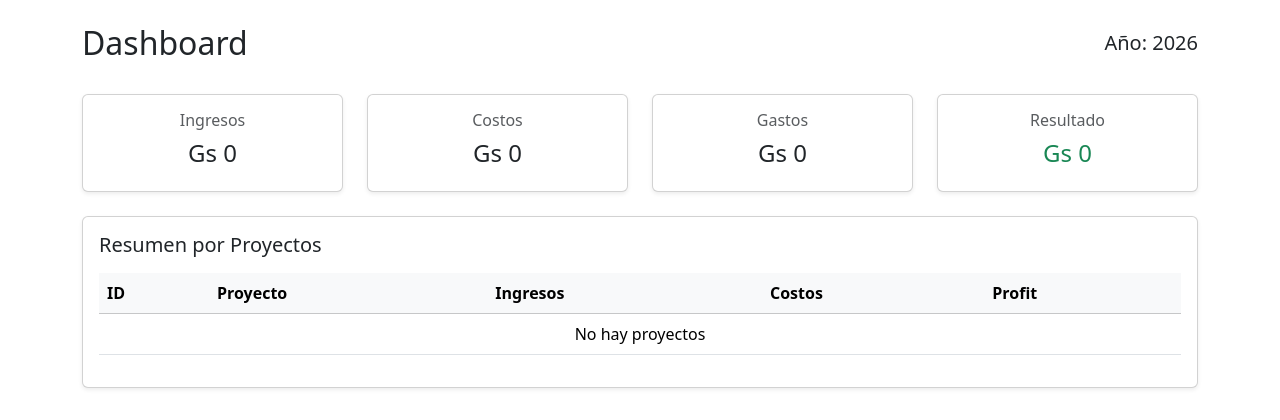
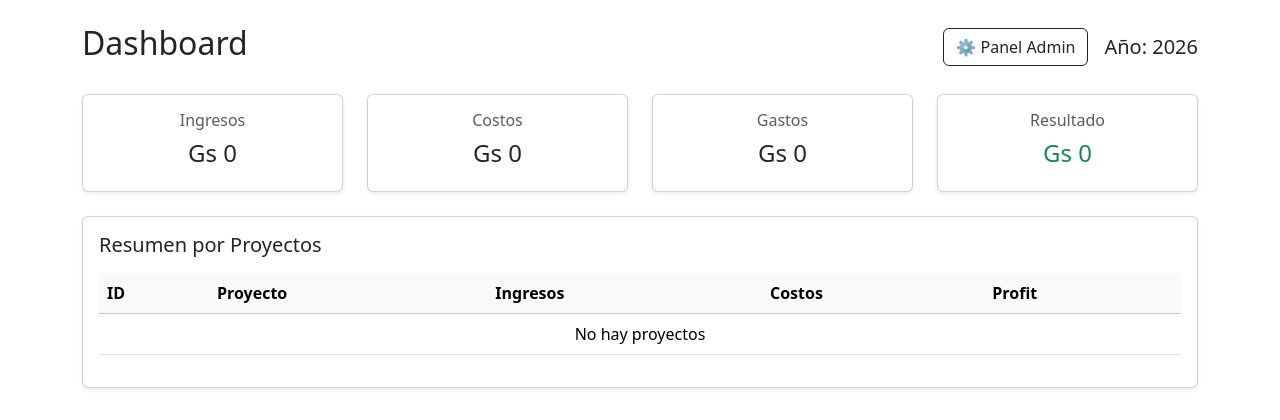
Before and after one commit to matiasrebori/blocktech_erp, a Django app: page /dashboard/ in a window 1280 px wide. Shown: the top 420 px of the page. Run offline with Django 5.2, Linux system fonts and the light colour scheme; data that the repository does not hold is empty; some libraries are stand-ins or nearby versions.

Commit message:
version 1 de prueba

```diff
--- a/dashboard/templates/dashboard/dashboard.html
+++ b/dashboard/templates/dashboard/dashboard.html
@@ -14,8 +14,17 @@
 
     <!-- HEADER -->
     <div class="d-flex justify-content-between align-items-center mb-4">
+
         <h2>Dashboard</h2>
-        <h5>Año: {{ anio }}</h5>
+
+        <div class="d-flex align-items-center gap-3">
+            <a href="{% url 'admin:index' %}" class="btn btn-outline-dark">
+                ⚙️ Panel Admin
+            </a>
+
+            <h5 class="mb-0">Año: {{ anio }}</h5>
+        </div>
+
     </div>
 
     <!-- KPIs -->
```
Also changed, not shown: 1 other file.
